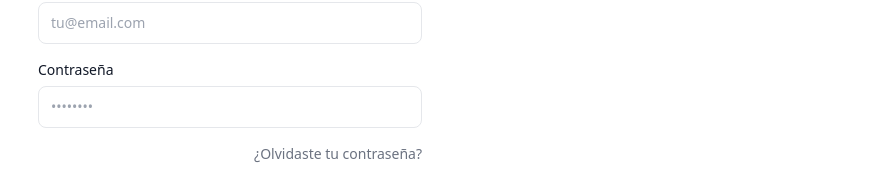
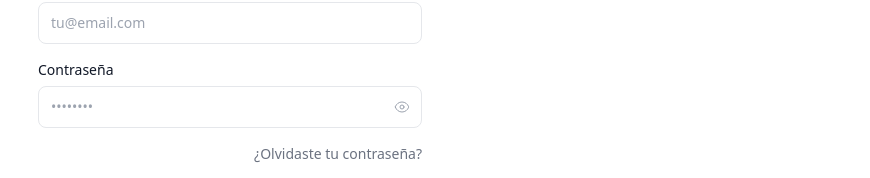
Before and after one commit to Nzx-07/Notas.Nzx-FRONTEND, a React (Vite) app: page /login in a window 1280 px wide. Shown: the part 358-536 px from the top of the page, without its empty margins (410-1280 px from the left). Built offline with nearby package versions, Linux system fonts and the light colour scheme.

Commit message:
Feature: ver/ocultar contraseña en Login

```diff
--- a/src/pages/LoginPage.jsx
+++ b/src/pages/LoginPage.jsx
@@ -1,6 +1,19 @@
 import { useState, useEffect } from "react"
 import { useNavigate } from "react-router-dom"
 import { login, obtenerPerfil } from "../services/api"
+
+const EyeIcon = ({ className }) => (
+  <svg className={className} fill="none" viewBox="0 0 24 24" strokeWidth={1.5} stroke="currentColor">
+    <path strokeLinecap="round" strokeLinejoin="round" d="M2.036 12.322a1.012 1.012 0 0 1 0-.639C3.423 7.51 7.36 4.5 12 4.5c4.638 0 8.573 3.007 9.963 7.178.07.207.07.431 0 .639C20.577 16.49 16.64 19.5 12 19.5c-4.638 0-8.573-3.007-9.963-7.178Z" />
+    <path strokeLinecap="round" strokeLinejoin="round" d="M15 12a3 3 0 1 1-6 0 3 3 0 0 1 6 0Z" />
+  </svg>
+)
+
+const EyeSlashIcon = ({ className }) => (
+  <svg className={className} fill="none" viewBox="0 0 24 24" strokeWidth={1.5} stroke="currentColor">
+    <path strokeLinecap="round" strokeLinejoin="round" d="M3.98 8.223A10.477 10.477 0 0 0 1.934 12C3.226 16.338 7.244 19.5 12 19.5c.993 0 1.953-.138 2.863-.395M6.228 6.228A10.451 10.451 0 0 1 12 4.5c4.756 0 8.773 3.162 10.065 7.498a10.522 10.522 0 0 1-4.293 5.774M6.228 6.228 3 3m3.228 3.228 3.65 3.65m7.894 7.894L21 21m-3.228-3.228-3.65-3.65m0 0a3 3 0 1 0-4.243-4.243m4.242 4.242L9.88 9.88" />
+  </svg>
+)
 
 export default function LoginPage() {
   const [isDark, setIsDark] = useState(false)
@@ -8,6 +21,7 @@ export default function LoginPage() {
   const [password, setPassword] = useState("")
   const [error, setError] = useState("")
   const [cargando, setCargando] = useState(false)
+  const [verPassword, setVerPassword] = useState(false)
   const navigate = useNavigate()
 
   useEffect(() => {
@@ -37,13 +51,10 @@ export default function LoginPage() {
         localStorage.setItem("token", res.data.token)
         localStorage.setItem("email", res.data.email)
 
-  // Obtener API Key del perfil
         try {
           const perfil = await obtenerPerfil()
-    console.log("Perfil response:", perfil)
           if (perfil.exito && perfil.data?.apiKey) {
             localStorage.setItem("apiKey", perfil.data.apiKey)
-      console.log("API Key guardada:", perfil.data.apiKey)
           }
         } catch (e) {
           console.error("Error obteniendo perfil:", e)
@@ -108,11 +119,19 @@ export default function LoginPage() {
               <label className="block text-sm font-medium text-gray-900 dark:text-white">
                 Contraseña
               </label>
-              <input type="password" value={password}
+              <div className="relative mt-1.5">
+                <input type={verPassword ? "text" : "password"} value={password}
                   onChange={(e) => setPassword(e.target.value)}
                   placeholder="••••••••" required
-                className="mt-1.5 block w-full rounded-lg border border-gray-200 dark:border-gray-700 bg-white dark:bg-gray-800 px-3 py-2.5 text-sm text-gray-900 dark:text-white placeholder:text-gray-400 focus:outline-none focus:ring-2 focus:ring-gray-900 dark:focus:ring-white"
+                  className="block w-full rounded-lg border border-gray-200 dark:border-gray-700 bg-white dark:bg-gray-800 px-3 py-2.5 pr-10 text-sm text-gray-900 dark:text-white placeholder:text-gray-400 focus:outline-none focus:ring-2 focus:ring-gray-900 dark:focus:ring-white"
                 />
+                <button type="button" onClick={() => setVerPassword(!verPassword)}
+                  className="absolute right-3 top-1/2 -translate-y-1/2 text-gray-400 hover:text-gray-600 dark:hover:text-gray-300">
+                  {verPassword
+                    ? <EyeSlashIcon className="h-4 w-4" />
+                    : <EyeIcon className="h-4 w-4" />}
+                </button>
+              </div>
             </div>
 
             <div className="flex justify-end">
```
Lines whose indentation alone changed are shown as unchanged.
